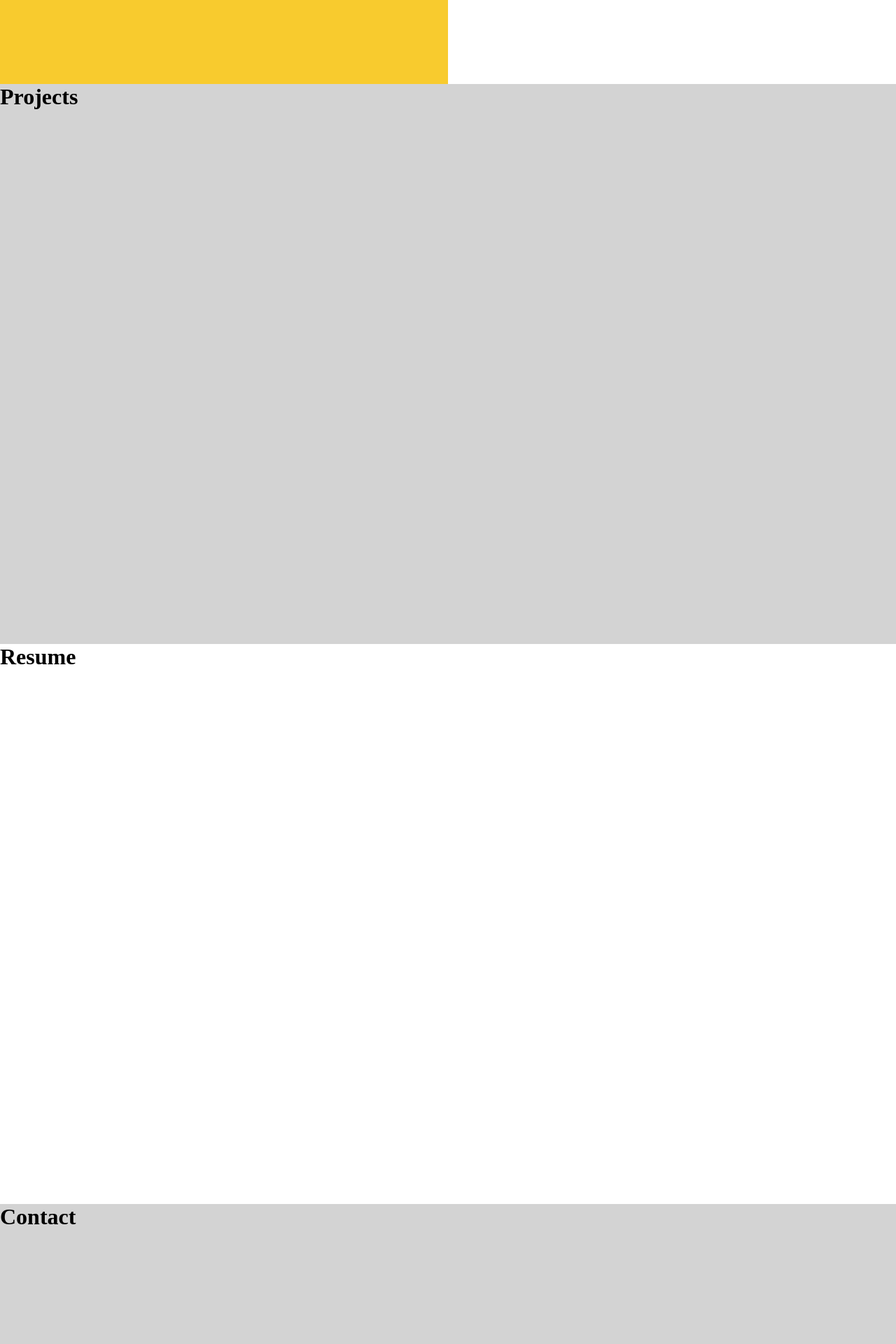
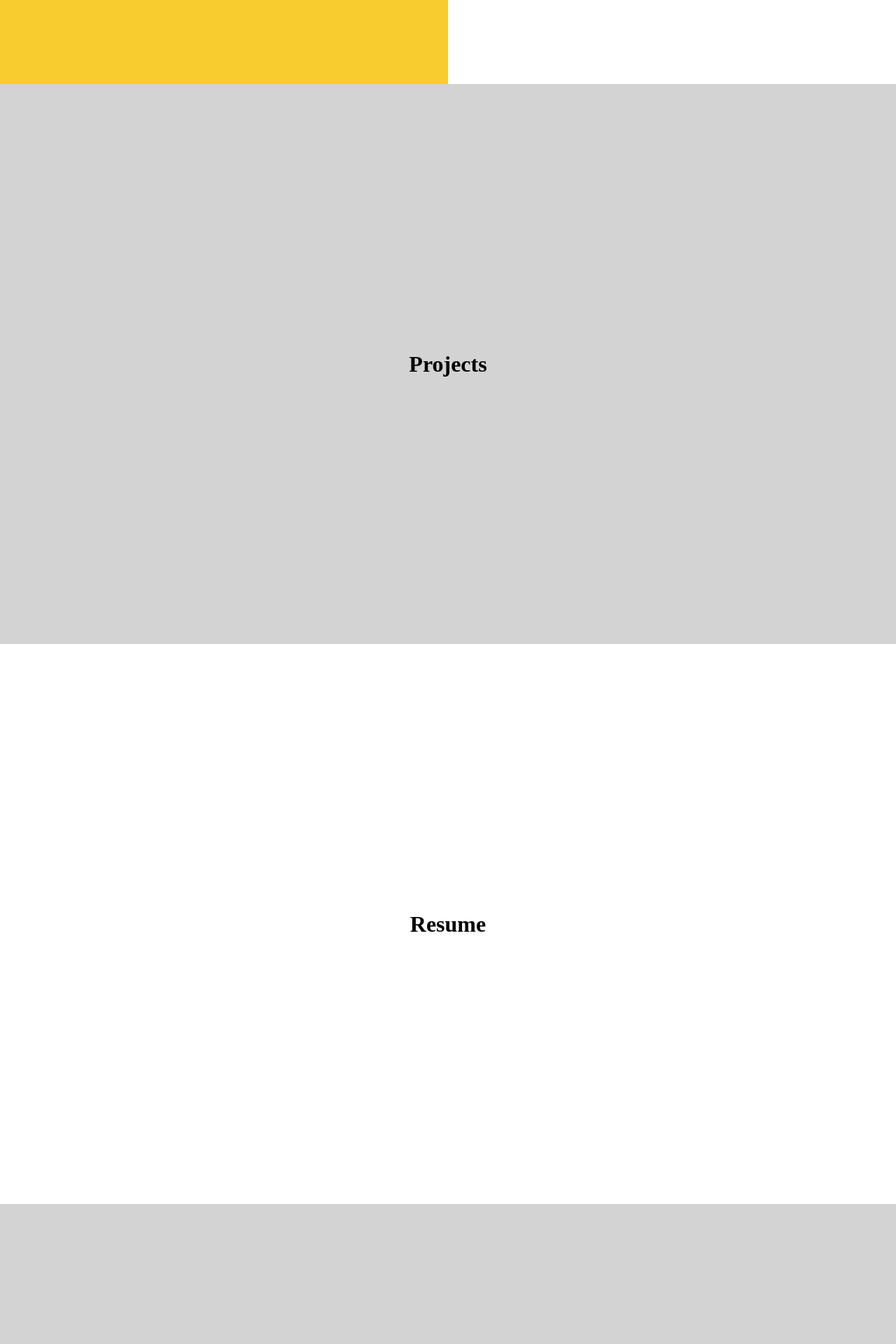
Before and after one commit to JackPadalino/Portfolio-Site, a React (Vite) app: page /contact in a window 1280 px wide. Shown: the part 1480-3400 px from the top of the page at 70% size. Built offline with nearby package versions, Linux system fonts and the light colour scheme.

Commit message:
centered title

```diff
--- a/src/components/Contact/Contact.css
+++ b/src/components/Contact/Contact.css
@@ -1,4 +1,7 @@
 #contact-container {
   height: 100vh;
   background-color: lightgray;
+  display: flex;
+  justify-content: center;
+  align-items: center;
 }
--- a/src/components/Projects/Projects.css
+++ b/src/components/Projects/Projects.css
@@ -1,4 +1,7 @@
 #projects-container {
   height: 100vh;
   background-color: lightgray;
+  display: flex;
+  justify-content: center;
+  align-items: center;
 }
--- a/src/components/Resume/Resume.css
+++ b/src/components/Resume/Resume.css
@@ -1,3 +1,6 @@
 #resume-container {
   height: 100vh;
+  display: flex;
+  justify-content: center;
+  align-items: center;
 }
```
